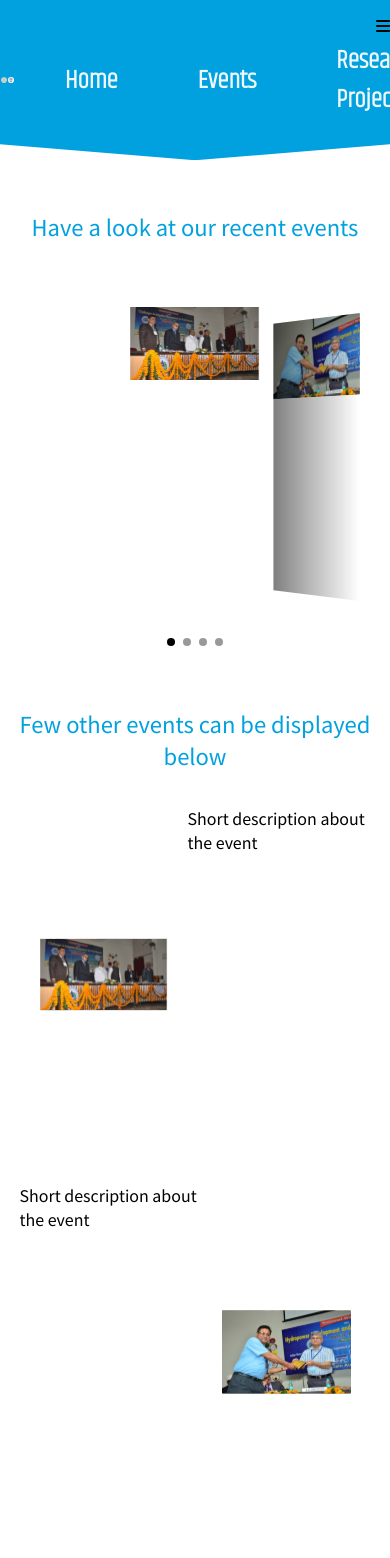
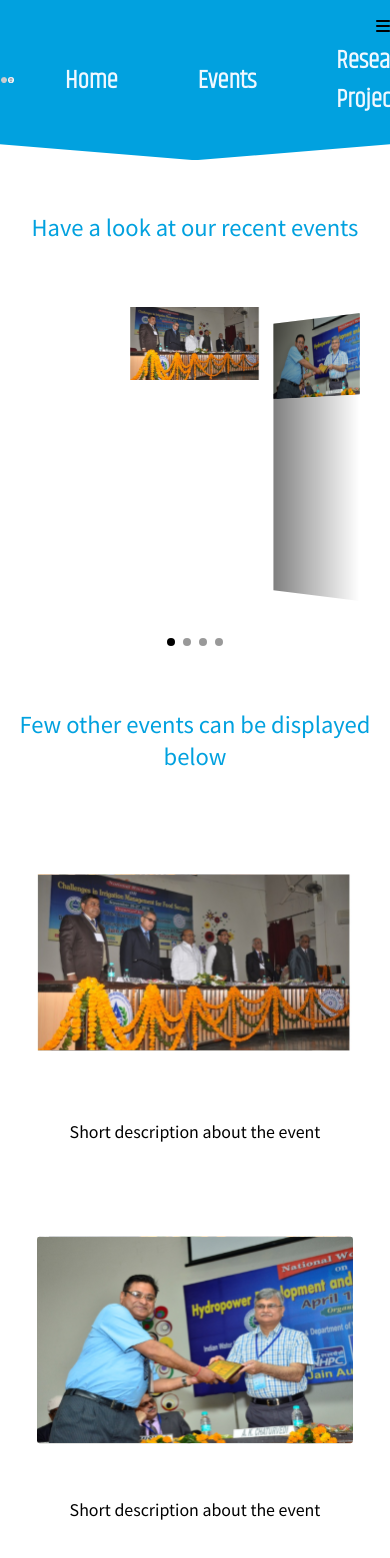
Before and after one commit to arnabBaruah009/bscwr, a React (Create React App) app: page /gallery in a window 390 px wide. Shown: the top 1558 px of the page. Built offline with nearby package versions, Linux system fonts and the light colour scheme; a web font is replaced by a local one.

Commit message:
made responsive

```diff
--- a/src/styles/gallery.module.css
+++ b/src/styles/gallery.module.css
@@ -45,3 +45,14 @@
 .eventItem span{
   font-size: 1.6em;
 }
+
+@media screen and (max-width: 768px) {
+  .eventItem{
+    flex-direction: column !important;
+    align-items: center;
+  }
+
+  .imgDiv{
+    width: 90%;
+  }
+}
```
